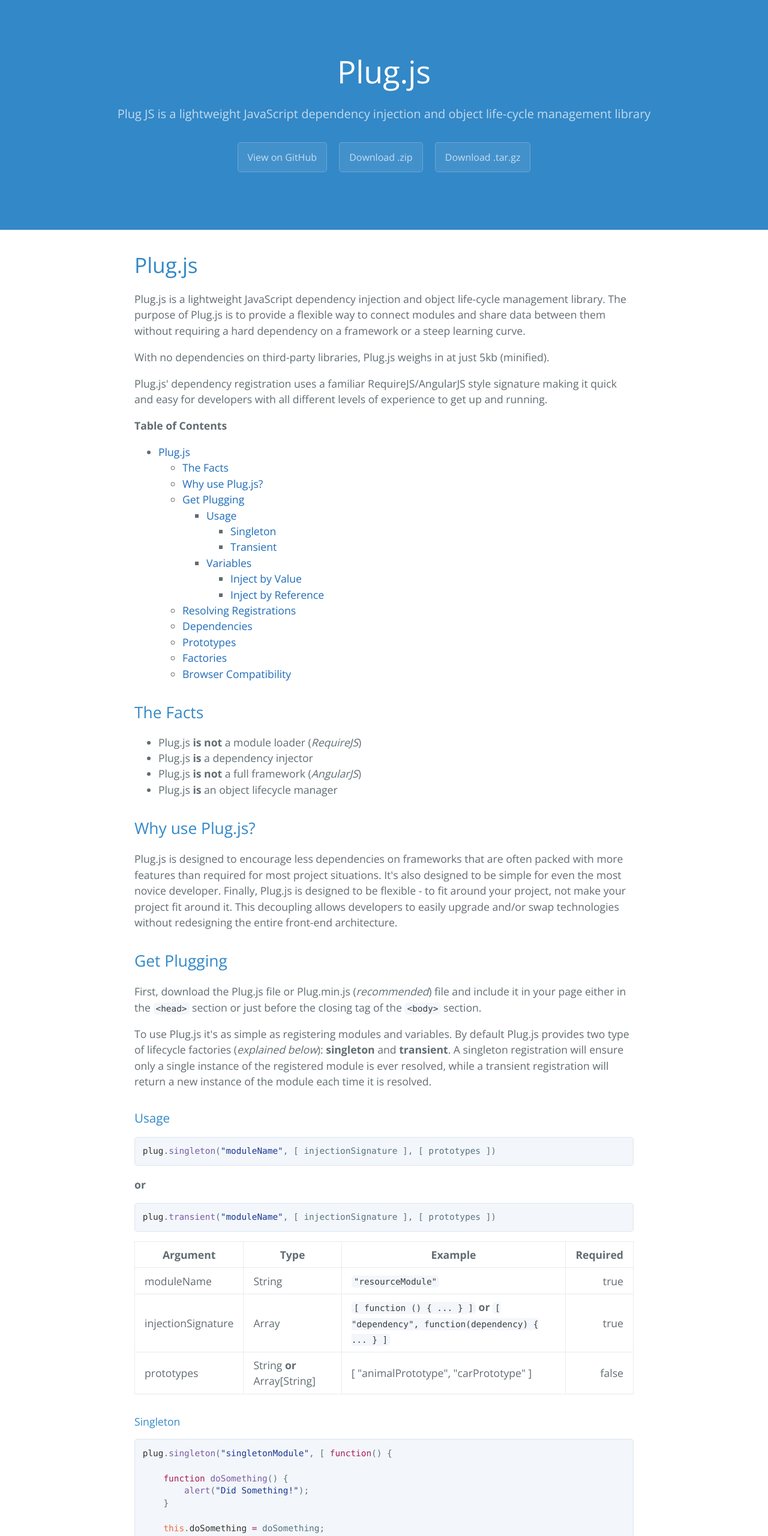
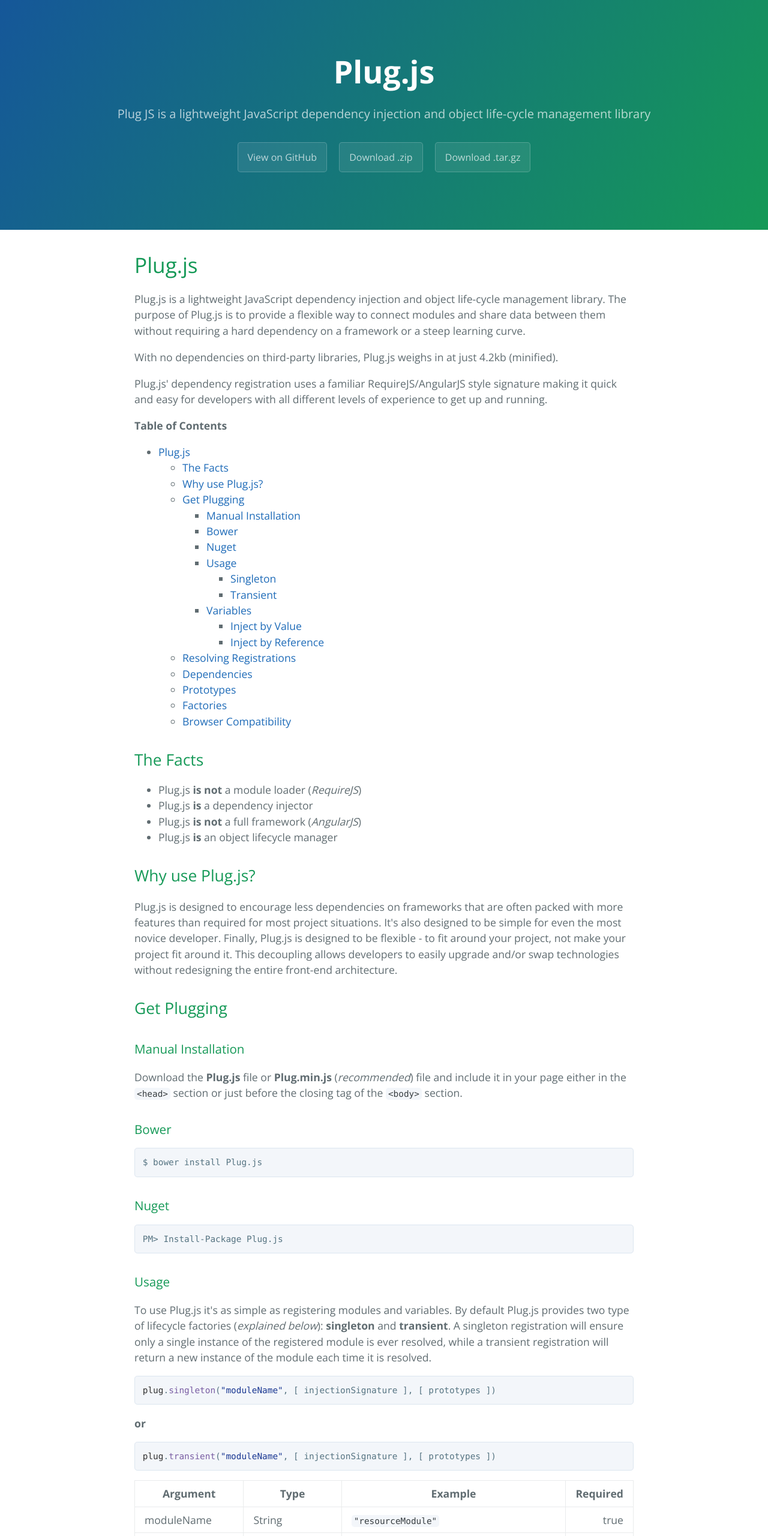
Before and after one commit to andrewcourtice/plug.js, a plain HTML site: page index.html in a window 1280 px wide. Shown: the top 2560 px of the page at 60% size. Drawn offline with nearby package versions, Linux system fonts and the light colour scheme.

Commit message:
Create gh-pages branch via GitHub

```diff
--- a/index.html
+++ b/index.html
@@ -24,7 +24,7 @@
 
 <p>Plug.js is a lightweight JavaScript dependency injection and object life-cycle management library. The purpose of Plug.js is to provide a flexible way to connect modules and share data between them without requiring a hard dependency on a framework or a steep learning curve.</p>
 
-<p>With no dependencies on third-party libraries, Plug.js weighs in at just 5kb (minified).</p>
+<p>With no dependencies on third-party libraries, Plug.js weighs in at just 4.2kb (minified).</p>
 
 <p>Plug.js' dependency registration uses a familiar RequireJS/AngularJS style signature making it quick and easy for developers with all different levels of experience to get up and running.</p>
 
@@ -41,6 +41,9 @@
 <a href="#get-plugging">Get Plugging</a>
 
 <ul>
+<li><a href="#manual-installation">Manual Installation</a></li>
+<li><a href="#bower">Bower</a></li>
+<li><a href="#nuget">Nuget</a></li>
 <li>
 <a href="#usage">Usage</a>
 
@@ -86,12 +89,27 @@
 <h2>
 <a id="get-plugging" class="anchor" href="#get-plugging" aria-hidden="true"><span aria-hidden="true" class="octicon octicon-link"></span></a>Get Plugging</h2>
 
-<p>First, download the Plug.js file or Plug.min.js (<em>recommended</em>) file and include it in your page either in the <code>&lt;head&gt;</code> section or just before the closing tag of the <code>&lt;body&gt;</code> section.</p>
+<h3>
+<a id="manual-installation" class="anchor" href="#manual-installation" aria-hidden="true"><span aria-hidden="true" class="octicon octicon-link"></span></a>Manual Installation</h3>
 
-<p>To use Plug.js it's as simple as registering modules and variables. By default Plug.js provides two type of lifecycle factories (<em>explained below</em>): <strong>singleton</strong> and <strong>transient</strong>. A singleton registration will ensure only a single instance of the registered module is ever resolved, while a transient registration will return a new instance of the module each time it is resolved.</p>
+<p>Download the <strong>Plug.js</strong> file or <strong>Plug.min.js</strong> (<em>recommended</em>) file and include it in your page either in the <code>&lt;head&gt;</code> section or just before the closing tag of the <code>&lt;body&gt;</code> section.</p>
+
+<h3>
+<a id="bower" class="anchor" href="#bower" aria-hidden="true"><span aria-hidden="true" class="octicon octicon-link"></span></a>Bower</h3>
+
+<pre><code>$ bower install Plug.js
+</code></pre>
+
+<h3>
+<a id="nuget" class="anchor" href="#nuget" aria-hidden="true"><span aria-hidden="true" class="octicon octicon-link"></span></a>Nuget</h3>
+
+<pre><code>PM&gt; Install-Package Plug.js
+</code></pre>
 
 <h3>
 <a id="usage" class="anchor" href="#usage" aria-hidden="true"><span aria-hidden="true" class="octicon octicon-link"></span></a>Usage</h3>
+
+<p>To use Plug.js it's as simple as registering modules and variables. By default Plug.js provides two type of lifecycle factories (<em>explained below</em>): <strong>singleton</strong> and <strong>transient</strong>. A singleton registration will ensure only a single instance of the registered module is ever resolved, while a transient registration will return a new instance of the module each time it is resolved.</p>
 
 <div class="highlight highlight-source-js"><pre><span class="pl-smi">plug</span>.<span class="pl-en">singleton</span>(<span class="pl-s"><span class="pl-pds">"</span>moduleName<span class="pl-pds">"</span></span>, [ injectionSignature ], [ prototypes ])</pre></div>
 
@@ -137,11 +155,9 @@
 
 <div class="highlight highlight-source-js"><pre><span class="pl-smi">plug</span>.<span class="pl-en">singleton</span>(<span class="pl-s"><span class="pl-pds">"</span>singletonModule<span class="pl-pds">"</span></span>, [ <span class="pl-k">function</span>() {
 
-    <span class="pl-k">function</span> <span class="pl-en">doSomething</span>() {
+    <span class="pl-v">this</span>.<span class="pl-en">doSomething</span> <span class="pl-k">=</span> <span class="pl-k">function</span>() {
         <span class="pl-en">alert</span>(<span class="pl-s"><span class="pl-pds">"</span>Did Something!<span class="pl-pds">"</span></span>);
-    }
-
-    <span class="pl-v">this</span>.<span class="pl-smi">doSomething</span> <span class="pl-k">=</span> doSomething;
+    };
 
 } ]);</pre></div>
 
@@ -150,11 +166,9 @@
 
 <div class="highlight highlight-source-js"><pre><span class="pl-smi">plug</span>.<span class="pl-en">transient</span>(<span class="pl-s"><span class="pl-pds">"</span>transientModule<span class="pl-pds">"</span></span>, [ <span class="pl-k">function</span>() {
 
-    <span class="pl-k">function</span> <span class="pl-en">doSomething</span>() {
+    <span class="pl-v">this</span>.<span class="pl-en">doSomething</span> <span class="pl-k">=</span> <span class="pl-k">function</span>() {
         <span class="pl-en">alert</span>(<span class="pl-s"><span class="pl-pds">"</span>Did Something!<span class="pl-pds">"</span></span>);
-    }
-
-    <span class="pl-v">this</span>.<span class="pl-smi">doSomething</span> <span class="pl-k">=</span> doSomething;
+    };
 
 } ]);</pre></div>
 
@@ -169,7 +183,7 @@
 
 <p>Injecting a variable by reference will inform Plug.js to treat the object normally and inject the reference to the variable into the module (<em>JavaScript's default behaviour for reference types</em>).</p>
 
-<p><strong>Note</strong>: A locally scoped reference to the <code>window</code> and the <code>document</code> objects are injected into modules by default. You can use these locally scoped variables by simply declaring them as a dependency to your module.</p>
+<p><strong>Note</strong>: A locally scoped reference to the <code>window</code> and the <code>document</code> objects are injected into modules by default. You can use these locally scoped variables by simply declaring them as a dependency to your module. If you need to do a large number of operations on the DOM I recommend using the locally scoped <code>document</code> variable in your module. Using locally scoped variables from the global namespace has a significant performance benefit. Without going into too much detail, this is because the browser will look for variables in the local scope before propagating up the scope chain to the global namespace. Therefor, depending on how far down the call-stack your calling routine is, this can have a significant performance benefit.</p>
 
 <h4>
 <a id="inject-by-value" class="anchor" href="#inject-by-value" aria-hidden="true"><span aria-hidden="true" class="octicon octicon-link"></span></a>Inject by Value</h4>
@@ -337,21 +351,17 @@
 
 <div class="highlight highlight-source-js"><pre><span class="pl-smi">plug</span>.<span class="pl-en">singleton</span>(<span class="pl-s"><span class="pl-pds">"</span>module1<span class="pl-pds">"</span></span>, [ <span class="pl-k">function</span>() {
 
-    <span class="pl-k">function</span> <span class="pl-en">saySomething</span>(<span class="pl-smi">message</span>) {
+    <span class="pl-v">this</span>.<span class="pl-en">saySomething</span> <span class="pl-k">=</span> <span class="pl-k">function</span>(<span class="pl-smi">message</span>) {
         <span class="pl-en">alert</span>(message);
-    }
-
-    <span class="pl-v">this</span>.<span class="pl-smi">saySomething</span> <span class="pl-k">=</span> saySomething;
+    };
 
 } ]);
 
 <span class="pl-smi">plug</span>.<span class="pl-en">singleton</span>(<span class="pl-s"><span class="pl-pds">"</span>module2<span class="pl-pds">"</span></span>, [ <span class="pl-s"><span class="pl-pds">"</span>module1<span class="pl-pds">"</span></span>, <span class="pl-k">function</span>(<span class="pl-smi">module1</span>) {
 
-    <span class="pl-k">function</span> <span class="pl-en">saySomethingOnOtherModule</span>(<span class="pl-smi">message</span>) {
+    <span class="pl-v">this</span>.<span class="pl-en">saySomethingOnOtherModule</span> <span class="pl-k">=</span> <span class="pl-k">function</span>(<span class="pl-smi">message</span>) {
         <span class="pl-smi">module1</span>.<span class="pl-en">saySomething</span>(message);
-    }
-
-    <span class="pl-v">this</span>.<span class="pl-smi">saySomethingOnOtherModule</span> <span class="pl-k">=</span> saySomethingOnOtherModule;
+    };
 
 } ]);
 
@@ -401,7 +411,7 @@
 <h2>
 <a id="factories" class="anchor" href="#factories" aria-hidden="true"><span aria-hidden="true" class="octicon octicon-link"></span></a>Factories</h2>
 
-<p>A Plug.js factory allow you to customize how your modules get resolved. As outlined above Plug.js provides two factories: singleton and transient. Your custom factory must expose a method called <strong>getInstance</strong>. The <strong>getInstance</strong> method takes three arguments: <em>moduleConstructor</em>, <em>args</em> and <em>scope</em>. See below on how the arguments are used to manage module lifecycle.</p>
+<p>A Plug.js factory allows you to customize how your modules get resolved. As outlined above, Plug.js provides two factories: singleton and transient. Your custom factory must expose a method called <strong>getInstance</strong>. The <strong>getInstance</strong> method takes two arguments: <em>moduleConstructor</em>, <em>args</em>. See below on how the arguments are used to manage module lifecycle.</p>
 
 <p><code>plug.factory("factoryName", factoryConstructor)</code></p>
 
--- a/stylesheets/stylesheet.css
+++ b/stylesheets/stylesheet.css
@@ -14,10 +14,6 @@
   text-decoration: none; }
   a:hover {
     text-decoration: underline; }
-
-table {
-  margin-bottom: 1rem;
-}
 
 .btn {
   display: inline-block;
@@ -37,10 +33,6 @@
   text-decoration: none;
   background-color: rgba(255, 255, 255, 0.2);
   border-color: rgba(255, 255, 255, 0.3); }
-
-.project-name {
-  font-weight: 500;
-}
 
 @media screen and (min-width: 64em) {
   .btn {
@@ -64,7 +56,8 @@
 .page-header {
   color: #fff;
   text-align: center;
-  background-color: #3388C7; }
+  background-color: #159957;
+  background-image: linear-gradient(120deg, #155799, #159957); }
 
 @media screen and (min-width: 64em) {
   .page-header {
@@ -119,7 +112,7 @@
   margin-top: 2rem;
   margin-bottom: 1rem;
   font-weight: normal;
-  color: #3388C7; }
+  color: #159957; }
 .main-content p {
   margin-bottom: 1em; }
 .main-content code {
```
Also changed, not shown: params.json (+7 -1 lines), stylesheets/github-light.css (+18 -10 lines).
